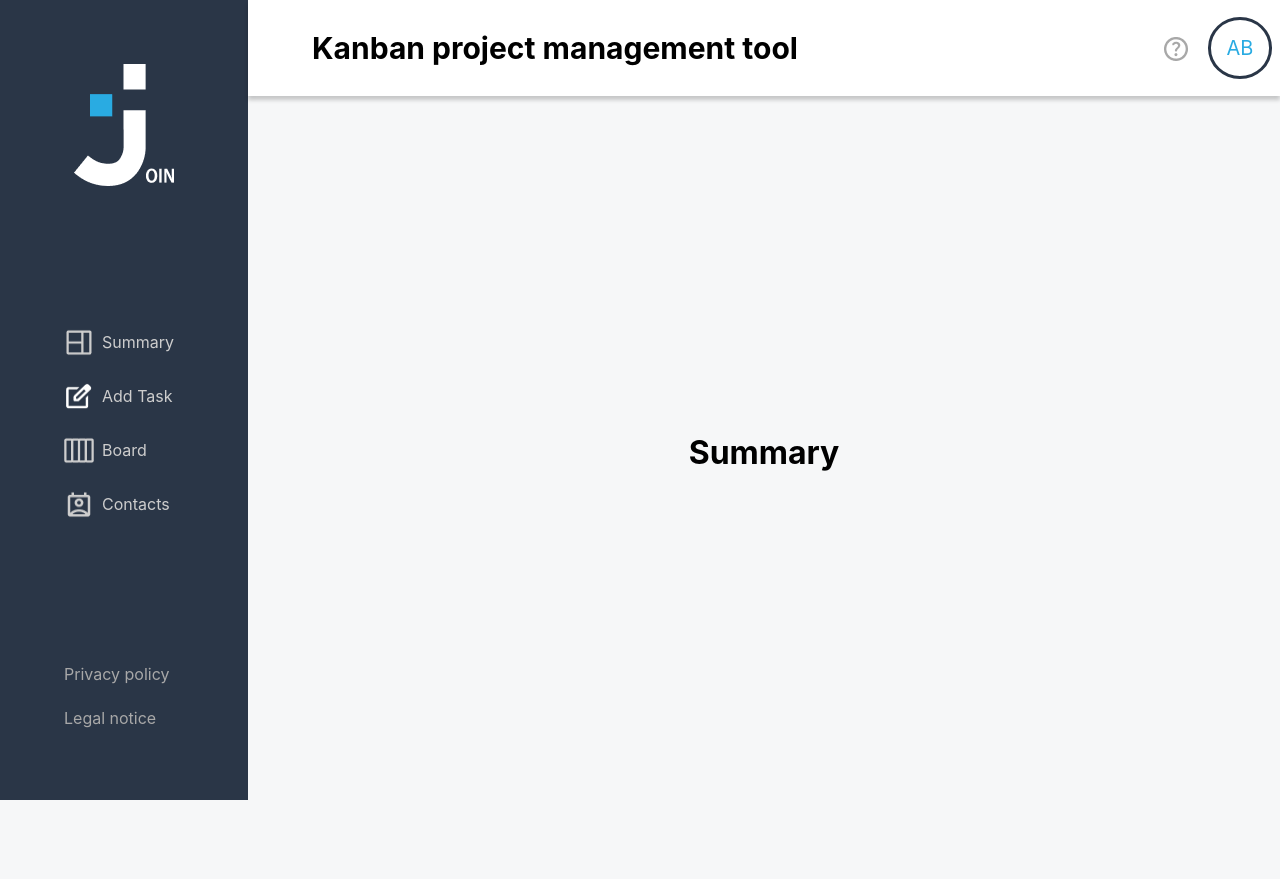
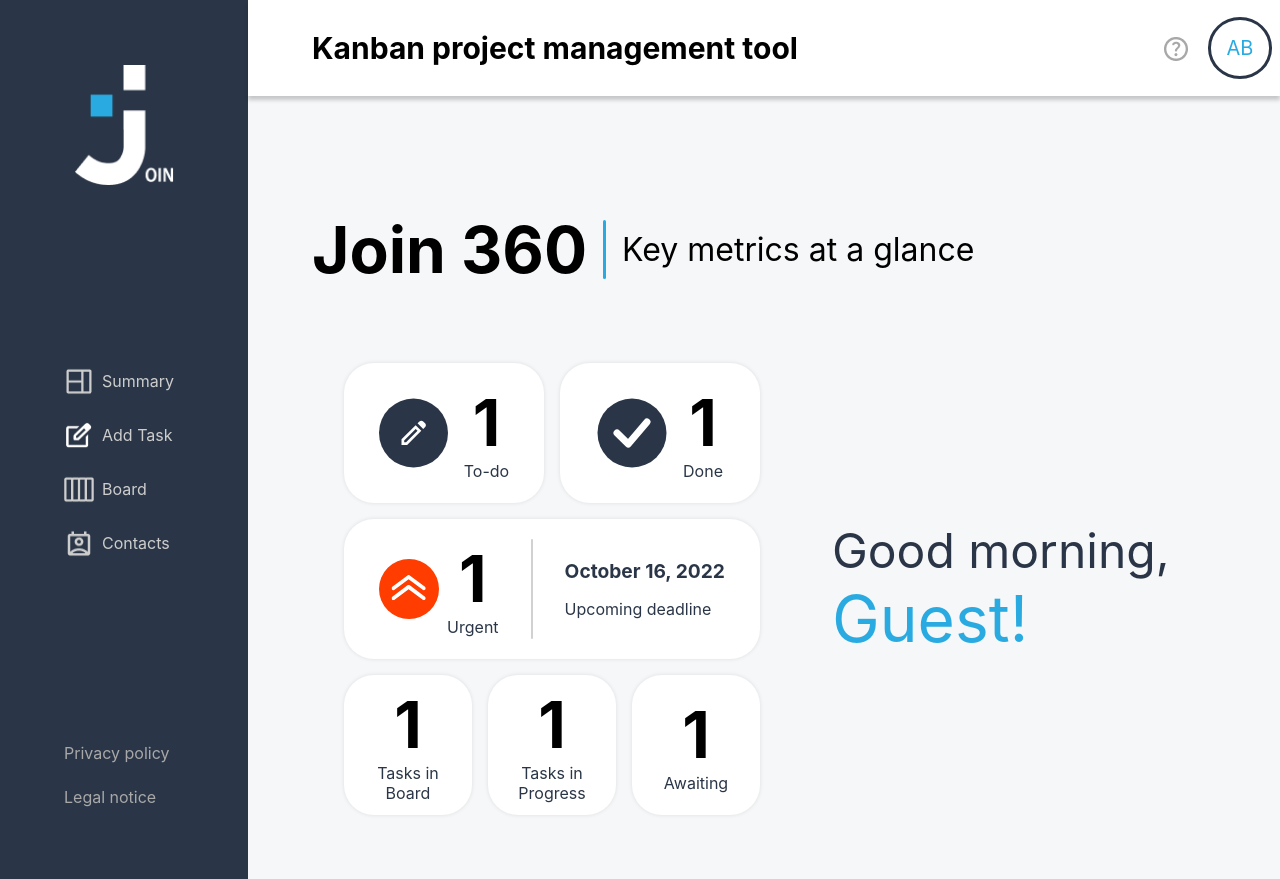
Before and after one commit to r-s-20/Join, a plain HTML site: page summary.html in a window 1280 px wide. Before the commit the page ends 800 px from the top, so only its background shows below. Drawn offline with Linux system fonts and the light colour scheme; a web font is replaced by a local one.

Commit message:
summary first version

```diff
--- a/css/addTask.css
+++ b/css/addTask.css
@@ -35,18 +35,6 @@ button.darkColored {
   justify-content: flex-start;
 }
 
-.lowerContainer {
-  margin: 3rem 0;
-  justify-content: space-between;
-  align-items: flex-end;
-  padding-right: 1rem;
-}
-
-.lowerContainer button {
-  height: 56px;
-  padding: 1rem;
-}
-
 .leftColumn {
   gap: 2rem;
   width: 40%;
@@ -55,8 +43,20 @@ button.darkColored {
 .rightColumn {
   width: 40%;
   min-width: 368px;
-  padding-right: 1rem;
+  padding-right: 2rem;
   flex: 1;
+}
+
+.lowerContainer {
+  margin: 3rem 0;
+  justify-content: space-between;
+  align-items: flex-end;
+  padding-right: 2rem;
+}
+
+.lowerContainer button {
+  height: 56px;
+  padding: 1rem;
 }
 
 .inputElement {
@@ -97,7 +97,7 @@ button.darkColored {
 }
 
 .prioContainer .button {
-  min-width: 7rem;
+  min-width: 6rem;
   width: 30%;
 }
 
--- a/css/header.css
+++ b/css/header.css
@@ -1,7 +1,3 @@
-:root {
-  --customBlue: #29abe2;
-}
-
 header {
   height: 96px;
   font-size: 20px;
--- a/css/sidebar.css
+++ b/css/sidebar.css
@@ -6,7 +6,7 @@
 }
 
 .sidebar .logo {
-    width: 100;
+    width: 100px;
     height: 122px;
     object-fit: contain;
 }
--- a/css/style.css
+++ b/css/style.css
@@ -5,7 +5,7 @@
 
 @font-face {
   font-family: "Open Sans";
-    src: url(../fonts/Open_Sans/OpenSans-VariableFont_wdth\,wght.ttf);
+  src: url(../fonts/Open_Sans/OpenSans-VariableFont_wdth\wght.ttf);
 }
 
 * {
@@ -14,7 +14,8 @@
 }
 
 :root {
-    --mainDarkColor: #2A3647;
+  --customBlue: #29abe2;
+  --mainDarkColor: #2a3647;
 }
 
 body {
--- a/css/summary.css
+++ b/css/summary.css
@@ -0,0 +1,111 @@
+.outerContent {
+  padding-left: 4rem;
+  padding-top: 4rem;
+  /* align-items: flex-start; */
+  /* justify-content: center; */
+}
+
+
+
+.summaryContent {
+    max-width: 1100px;
+    padding-bottom: 2rem;
+}
+
+.innerContent {
+    flex:1;
+}
+
+.summaryHeader {
+  align-items: center;
+  gap: 1rem;
+}
+
+.separator {
+  height: 100%;
+  border-left: 3px solid var(--customBlue);
+  height: 59px;
+  border-radius: 10px;
+}
+
+.summaryHeader h1 {
+  font-size: 4rem;
+}
+
+.summaryHeader span {
+  font-size: 2rem;
+}
+
+.leftColumn, .rightColumn {
+    width: 50%;
+    padding: 2rem;
+}
+
+.leftColumn {
+    gap: 1rem;
+
+}
+
+
+.upperRow, .middleRow, .lowerRow {
+    justify-content: space-between;
+    gap: 1rem;
+    color: var(--mainDarkColor);
+}
+
+.taskElement {
+    flex: 1;
+    gap: 1rem;
+    height: 140px;
+    background: white;
+    border-radius: 30px;
+    padding: 1rem;
+    box-shadow: 0 0 4px 0 rgba(0,0,0,0.1);
+}
+
+.taskElement .counter {
+    font-size: 64px;
+    font-weight: bold;
+    text-align: center;
+    color: black;
+}
+
+.highlightedTask {
+    gap: 2rem;
+}
+
+.highlightedTask .separator {
+    height: 100px;
+    border-left: 2px solid #d1d1d1;
+}
+
+.urgentDetails {
+    gap: 1rem;
+}
+
+.urgentDate {
+    font-size: 1.2rem;
+    font-weight: bold;
+}
+
+.lowerRow > div {
+    align-items: center;
+    justify-content: center;
+    text-align: center;
+}
+
+#welcomeMessage {
+    font-size: 3rem;
+    color: var(--mainDarkColor)
+}
+
+#welcomeName {
+    color: var(--customBlue);
+    font-size: 4rem;
+}
+
+@media (max-width: 1000px) {
+    .outerContent {
+        padding: 0;
+    }
+}
--- a/summary.html
+++ b/summary.html
@@ -3,9 +3,11 @@
   <head>
     <meta charset="UTF-8" />
     <meta name="viewport" content="width=device-width, initial-scale=1.0" />
+    <link rel="shortcut icon" href="./img/faviconLogo.png" type="image/x-icon" />
     <link rel="stylesheet" href="./css/style.css" />
     <link rel="stylesheet" href="./css/header.css" />
     <link rel="stylesheet" href="./css/sidebar.css" />
+    <link rel="stylesheet" href="./css/summary.css" />
     <script defer src="./js/script.js"></script>
     <title>Summary</title>
   </head>
@@ -17,9 +19,61 @@
 
       <div class="rightContainer flex-col">
         <div w3-include-html="templates/header.html" class="greyBackground"></div>
+
         <div class="outerContent width100 greyBackground flex-center">
-            <h1>Summary</h1>
-
+          <div class="summaryContent width100 flex-col">
+            <div class="summaryHeader flex-start width100">
+              <h1>Join 360</h1>
+              <div class="separator"></div>
+              <span>Key metrics at a glance</span>
+            </div>
+            <div class="innerContent flex-center width100">
+              <div class="leftColumn flex-col">
+                <div class="upperRow flex-center width100">
+                  <div class="toDoTasks taskElement flex-center">
+                    <img src="./img/todoTaskIcon.svg" alt="" />
+                    <div class="innerElement flex-col"><span class="counter">1</span><span>To-do</span></div>
+                  </div>
+                  <div class="doneTasks taskElement flex-center">
+                    <img src="./img/doneTaskIcon.svg" alt="" />
+                    <div class="innerElement flex-col"><span class="counter">1</span><span>Done</span></div>
+                  </div>
+                </div>
+                <div class="middleRow flex-center width100">
+                  <div class="highlightedTask taskElement flex-center">
+                    <div class="flex-center urgentSummary">
+                      <img src="./img/urgentTaskIcon.svg" alt="" />
+                      <div class="innerElement flex-col">
+                        <span class="counter">1</span>
+                        <span>Urgent</span>
+                      </div>
+                    </div>
+                    <div class="separator"></div>
+                    <div class="urgentDetails flex-col">
+                      <span class="urgentDate">October 16, 2022</span>
+                      <span>Upcoming deadline</span></div>
+                  </div>
+                </div>
+                <div class="lowerRow flex-center width100">
+                  <div class="boardTasks taskElement flex-center">
+                    <div class="flex-col"><span class="counter">1</span><span>Tasks in Board</span></div>
+                  </div>
+                  <div class="progressTasks taskElement flex-center">
+                    <div class="flex-col"><span class="counter">1</span><span>Tasks in Progress</span></div>
+                  </div>
+                  <div class="awaitTasks taskElement flex-center">
+                    <div class="flex-col"><span class="counter">1</span><span>Awaiting</span></div>
+                  </div>
+                </div>
+              </div>
+              <div class="rightColumn flex-col">
+                <p>
+                  <span id="welcomeMessage">Good morning,</span><br />
+                  <span id="welcomeName">Guest!</span>
+                </p>
+              </div>
+            </div>
+          </div>
         </div>
       </div>
     </div>
```
Also changed, not shown: js/addTask.js (+3 -6 lines), img/doneTaskIcon.svg (added), img/todoTaskIcon.svg (added), img/urgentTaskIcon.svg (added). Lines whose indentation alone changed are shown as unchanged.
